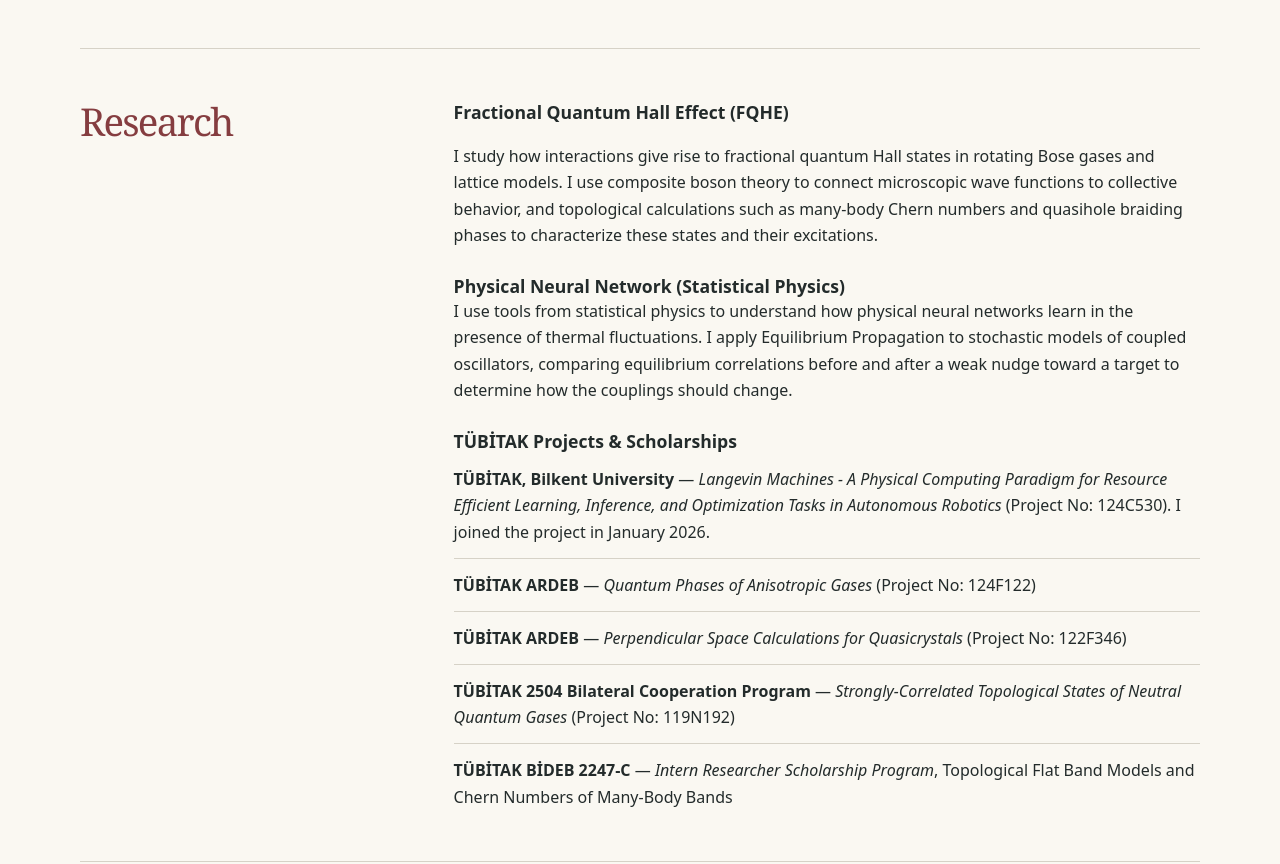
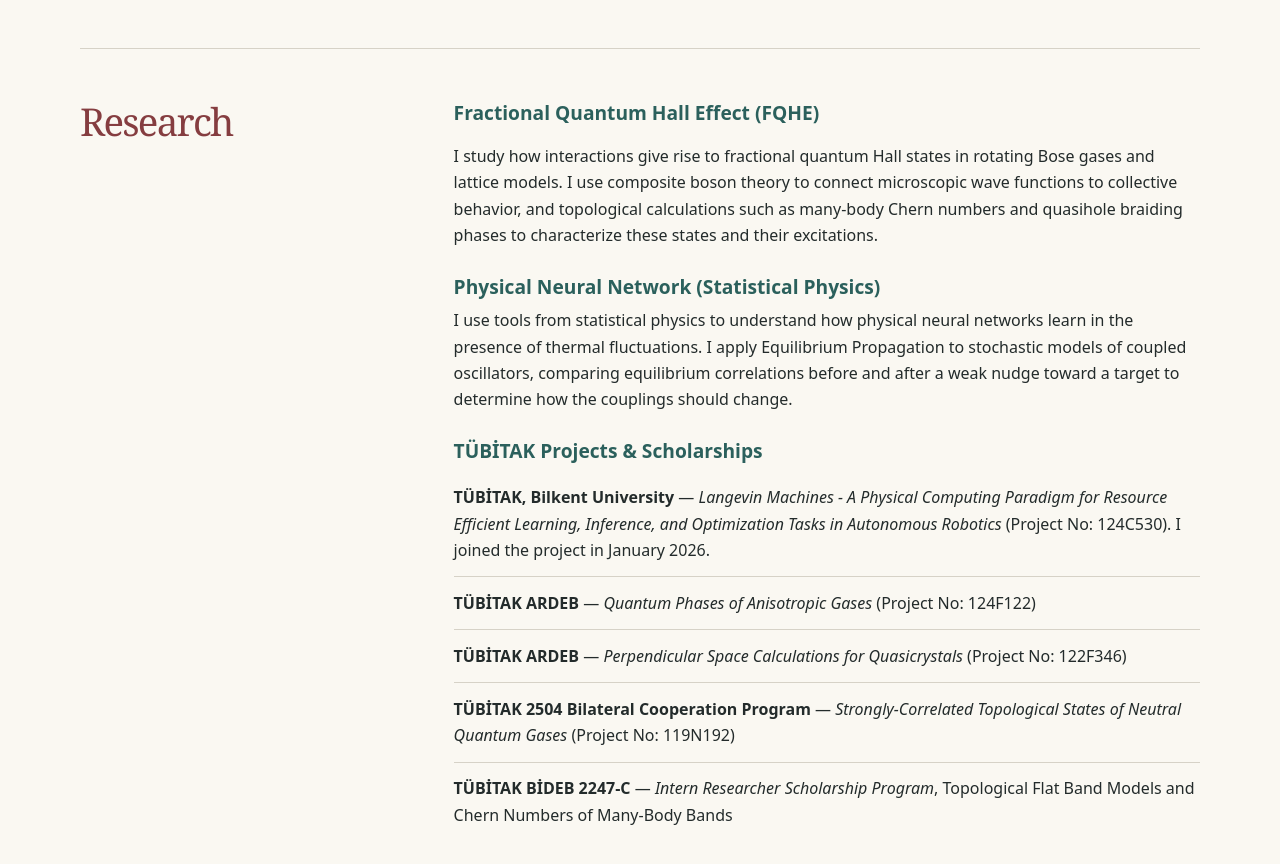
Before and after one commit to Umut-Can-Physics/Umut-Can-Physics.github.io, a plain HTML site: page index.html in a window 1280 px wide. Shown: the part 913-1777 px from the top of the page. Drawn offline with Linux system fonts and the light colour scheme.

Commit message:
Distinguish research subheadings with teal and stronger type

```diff
--- a/style.css
+++ b/style.css
@@ -90,6 +90,13 @@ h1 {
 }
 .section > :nth-child(2) { grid-row: 1; }
 .section h3 { font: 600 1.1rem var(--sans); }
+#research h3 {
+    color: #2b605c;
+    font-size: 1.2rem;
+    font-weight: 700;
+    line-height: 1.35;
+    margin-bottom: .45rem;
+}
 .section p + h3 { margin-top: 1.6rem; }
 .section ul { list-style: none; padding: 0; }
 .section li { padding-block: .8rem; }
```
